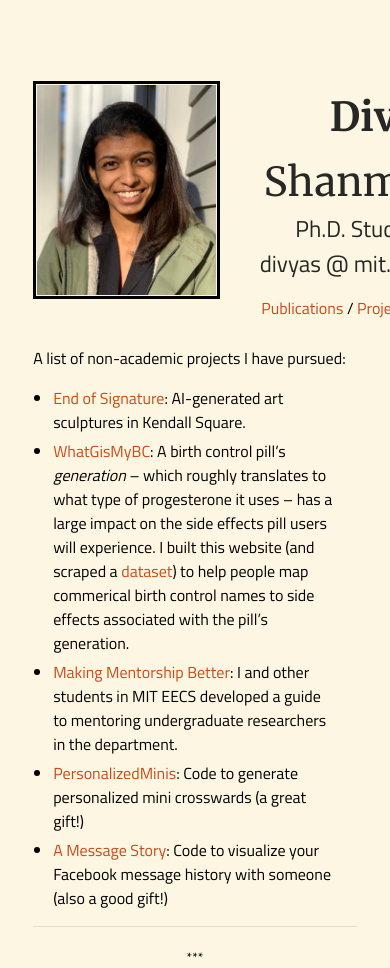
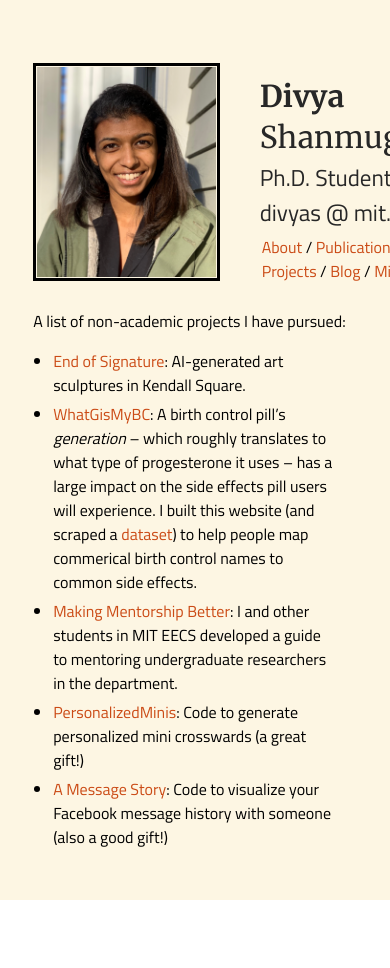
Before and after one commit to dmshanmugam/dmshanmugam.github.io, a Jekyll site: the page built from projects.md, in a window 390 px wide. Built offline with Jekyll 4.4.1, drawn with Linux system fonts in a browser that asks for light colours; after the commit the page ends 900 px from its top, so only the background shows below that.

Commit message:
fixing mobile view

```diff
--- a/_layouts/default.html
+++ b/_layouts/default.html
@@ -121,12 +121,7 @@
             <div class="container content">
         {% endif %}
                 {{ content }}
-                {% if site.footer == true %}
-                    <hr />
-                    <p style="text-align: center; margin-bottom: 10px">
-                    <a href="{{ site.footer_url }}" style="color: black"><small>{{ site.footer_text }}</small></a>
-                    </p>
-                {% endif %}
+
             </div>
     </div>
     {% if site.tracking_id %}
--- a/_sass/_style.scss
+++ b/_sass/_style.scss
@@ -168,19 +168,38 @@ font-family: merriweather-regular;
 
 @media (max-width: 500px) {
 	.navbar {
-		text-align: center;
+		// text-align: center;
 		padding: 50px 0px 0px 0px;
 	}
+
+
+    #author-first-name {
+		width: 60%;
+		float: none;
+        font-size: 30px;
+        padding-bottom: 3px;
+
+	}
+
+
+    #author-email {
+        padding-bottom:5px;
+    }
+
 	#author-name {
-		width: 100%;
+		width: 60%;
 		float: none;
+        font-size: 30px;
+        padding-top: 27px;
 	}
 	#navlist {
 		padding: 0px 0 10px 0;
-		margin: 0;
+        margin: 0 5px 0 10px;
+
+		// margin: 0;
 		display: block;
 		float: none;
-		text-align: center;
+		// text-align: center;
 		width: 100%;
 	}
 	#navlist li.alignable {
--- a/projects.md
+++ b/projects.md
@@ -5,7 +5,7 @@ layout: default
 A list of non-academic projects I have pursued:
 
 - [End of Signature](https://listart.mit.edu/art-artists/end-signature-2021-2022): AI-generated art sculptures in Kendall Square.
-- [WhatGisMyBC](whatgismybc.pythonanywhere.com): A birth control pill's *generation* -- which roughly translates to what type of progesterone it uses -- has a large impact on the side effects pill users will experience. I built this website (and scraped a [dataset](https://github.com/divyashan/pill_info)) to help people map commerical birth control names to side effects associated with the pill's generation.
+- [WhatGisMyBC](whatgismybc.pythonanywhere.com): A birth control pill's *generation* -- which roughly translates to what type of progesterone it uses -- has a large impact on the side effects pill users will experience. I built this website (and scraped a [dataset](https://github.com/divyashan/pill_info)) to help people map commerical birth control names to common side effects.
 - [Making Mentorship Better](https://makingmentorshipbetter.github.io): I and other students in MIT EECS developed a guide to mentoring undergraduate researchers in the department.
 - [PersonalizedMinis](https://github.com/divyashan/personalized_mini): Code to generate personalized mini crosswards (a great gift!)
 - [A Message Story](https://github.com/divyashan/a_message_story): Code to visualize your Facebook message history with someone (also a good gift!)
```
